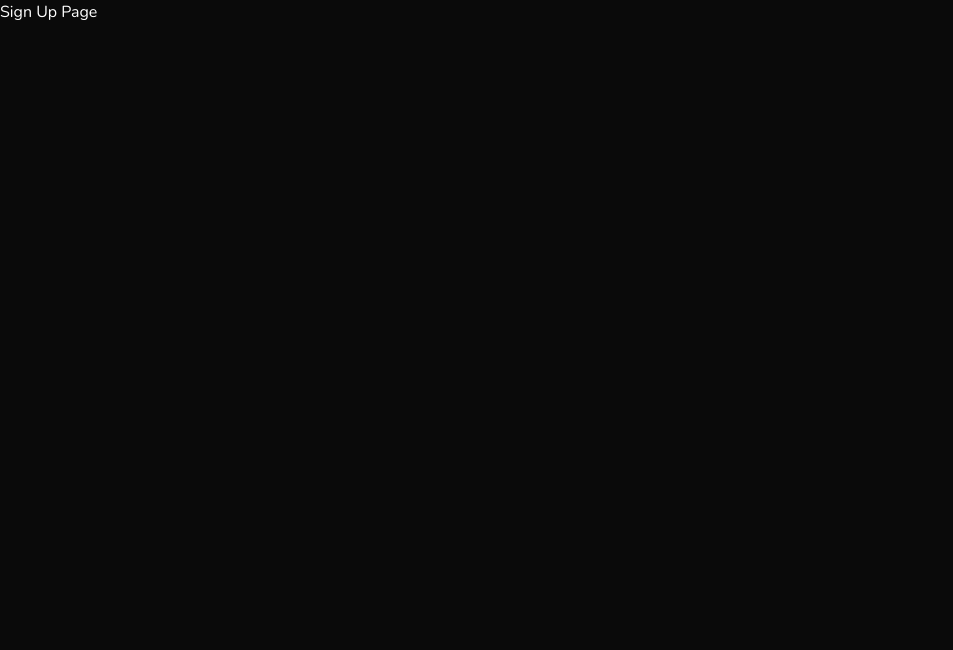
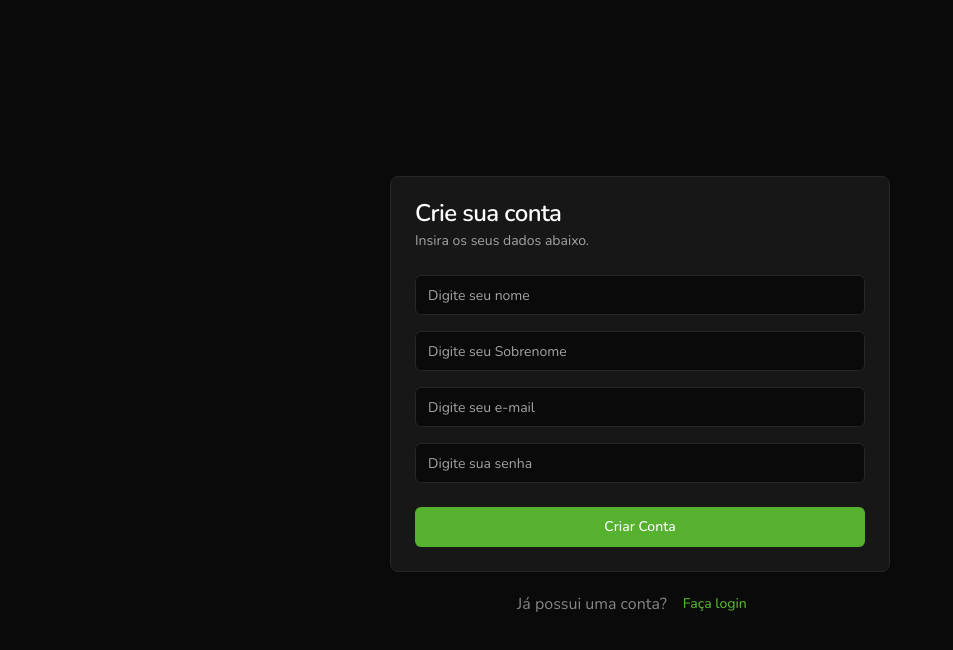
Before and after one commit to TGianoni/finance-fintrack, a React (Vite) app: page /signup in a window 1280 px wide. Shown: the top 650 px of the page, without its empty margins (0-953 px from the left). Built offline with nearby package versions, Linux system fonts and the light colour scheme.

Commit message:
feat: add initial sign up page

```diff
--- /dev/null
+++ b/src/components/ui/card.jsx
@@ -0,0 +1,61 @@
+import * as React from 'react'
+
+import { cn } from '@/lib/utils'
+
+const Card = React.forwardRef(({ className, ...props }, ref) => (
+  <div
+    ref={ref}
+    className={cn(
+      'rounded-lg border bg-card text-card-foreground shadow-sm',
+      className
+    )}
+    {...props}
+  />
+))
+Card.displayName = 'Card'
+
+const CardHeader = React.forwardRef(({ className, ...props }, ref) => (
+  <div
+    ref={ref}
+    className={cn('flex flex-col space-y-1.5 p-6', className)}
+    {...props}
+  />
+))
+CardHeader.displayName = 'CardHeader'
+
+const CardTitle = React.forwardRef(({ className, ...props }, ref) => (
+  <div
+    ref={ref}
+    className={cn(
+      'text-2xl font-semibold leading-none tracking-tight',
+      className
+    )}
+    {...props}
+  />
+))
+CardTitle.displayName = 'CardTitle'
+
+const CardDescription = React.forwardRef(({ className, ...props }, ref) => (
+  <div
+    ref={ref}
+    className={cn('text-sm text-muted-foreground', className)}
+    {...props}
+  />
+))
+CardDescription.displayName = 'CardDescription'
+
+const CardContent = React.forwardRef(({ className, ...props }, ref) => (
+  <div ref={ref} className={cn('p-6 pt-0', className)} {...props} />
+))
+CardContent.displayName = 'CardContent'
+
+const CardFooter = React.forwardRef(({ className, ...props }, ref) => (
+  <div
+    ref={ref}
+    className={cn('flex items-center p-6 pt-0', className)}
+    {...props}
+  />
+))
+CardFooter.displayName = 'CardFooter'
+
+export { Card, CardContent,CardDescription, CardFooter, CardHeader, CardTitle }
--- /dev/null
+++ b/src/components/ui/input.jsx
@@ -0,0 +1,20 @@
+import * as React from 'react'
+
+import { cn } from '@/lib/utils'
+
+const Input = React.forwardRef(({ className, type, ...props }, ref) => {
+  return (
+    <input
+      type={type}
+      className={cn(
+        'flex h-10 w-full rounded-md border border-input bg-background px-3 py-2 text-base ring-offset-background file:border-0 file:bg-transparent file:text-sm file:font-medium file:text-foreground placeholder:text-muted-foreground focus-visible:outline-none focus-visible:ring-2 focus-visible:ring-ring focus-visible:ring-offset-2 disabled:cursor-not-allowed disabled:opacity-50 md:text-sm',
+        className
+      )}
+      ref={ref}
+      {...props}
+    />
+  )
+})
+Input.displayName = 'Input'
+
+export { Input }
--- a/src/pages/signup.jsx
+++ b/src/pages/signup.jsx
@@ -1,5 +1,41 @@
+import { Link } from 'react-router'
+
+import { Button } from '@/components/ui/button'
+import {
+  Card,
+  CardContent,
+  CardDescription,
+  CardFooter,
+  CardHeader,
+  CardTitle,
+} from '@/components/ui/card'
+import { Input } from '@/components/ui/input'
+
 const SignUpPage = () => {
-  return <h1>Sign Up Page</h1>
+  return (
+    <div className="flex h-screen w-screen flex-col items-center justify-center gap-3">
+      <Card className="w-[500px]">
+        <CardHeader>
+          <CardTitle>Crie sua conta</CardTitle>
+          <CardDescription>Insira os seus dados abaixo.</CardDescription>
+        </CardHeader>
+        <CardContent className="space-y-4">
+          <Input placeHolder="Digite seu nome" />
+          <Input placeHolder="Digite seu Sobrenome" />
+          <Input placeHolder="Digite seu e-mail" />
+          <Input type="password" placeHolder="Digite sua senha" />
+        </CardContent>
+        <CardFooter>
+          <Button className="w-full">Criar Conta</Button>
+        </CardFooter>
+      </Card>
+      <div className="flex items-center justify-center">
+        <p className="text-center opacity-50">Já possui uma conta?</p>
+        <Button variant="link" asChild>
+          <Link to="/login">Faça login</Link>
+        </Button>
+      </div>
+    </div>
+  )
 }
-
 export default SignUpPage
```
